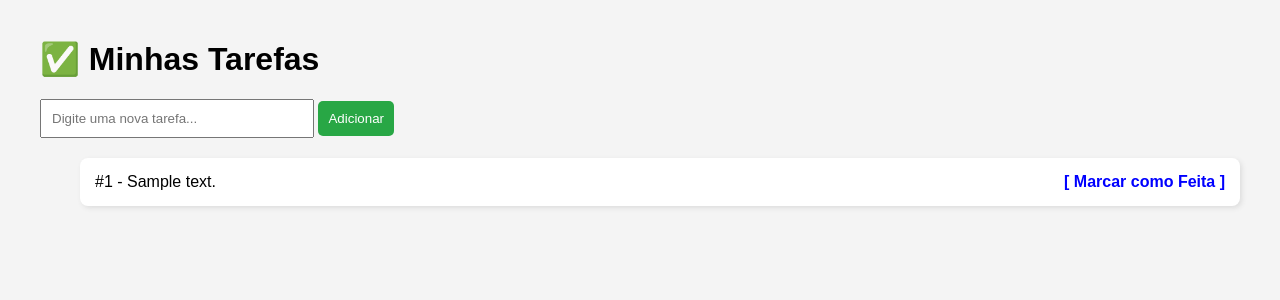
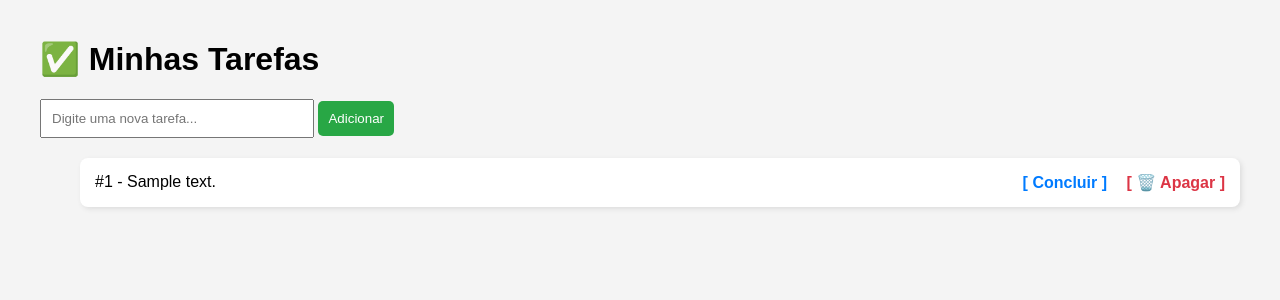
Before and after one commit to guga-leal-r/gestao-tarefas, a Flask app: template templates/index.html in a window 1280 px wide. Shown: the top 300 px of the page. Run offline with Flask 3, Linux system fonts and the light colour scheme; the template is opened without the code that fills it: most values are stand-ins (such as "Sample title", 1, 10 or a date in 2020).

Commit message:
Adicionando funcionalidade de deletar tarefas

```diff
--- a/app.py
+++ b/app.py
@@ -46,5 +46,13 @@ def concluir(id_tarefa):
     salvar_tarefas(tarefas) # <-- SALVA NO ARQUIVO
     return redirect('/')
 
+@app.route('/deletar/<int:id_tarefa>')
+def deletar(id_tarefa):
+    global tarefas
+    # Cria uma nova lista sem a tarefa que tem o ID clicado
+    tarefas = [t for t in tarefas if t['id'] != id_tarefa]
+    salvar_tarefas(tarefas) # Salva a lista atualizada no arquivo JSON
+    return redirect('/')
+
 if __name__ == '__main__':
     app.run(debug=True)
--- a/templates/index.html
+++ b/templates/index.html
@@ -22,15 +22,26 @@
     <ul>
         {% for tarefa in lista %}
             <li class="card">
+                <!-- Texto da tarefa -->
                 <span class="{{ 'concluida' if tarefa.feito }}">
                     #{{ tarefa.id }} - {{ tarefa.texto }}
                 </span>
 
-                {% if not tarefa.feito %}
-                    <a href="/concluir/{{ tarefa.id }}" style="color: blue; text-decoration: none; font-weight: bold;">[ Marcar como Feita ]</a>
-                {% else %}
-                    <span>✅</span>
-                {% endif %}
+                <!-- Botões de ação -->
+                <div>
+                    {% if not tarefa.feito %}
+                        <a href="/concluir/{{ tarefa.id }}" style="color: #007bff; text-decoration: none; font-weight: bold;">[ Concluir ]</a>
+                    {% else %}
+                        <span style="color: green;">✅</span>
+                    {% endif %}
+
+                    <!-- BOTÃO DE APAGAR (EM VERMELHO) -->
+                    <a href="/deletar/{{ tarefa.id }}"
+                       style="color: #dc3545; text-decoration: none; margin-left: 15px; font-weight: bold;"
+                       onclick="return confirm('Tem certeza que deseja excluir esta tarefa?')">
+                       [ 🗑️ Apagar ]
+                    </a>
+                </div>
             </li>
         {% endfor %}
     </ul>
```
